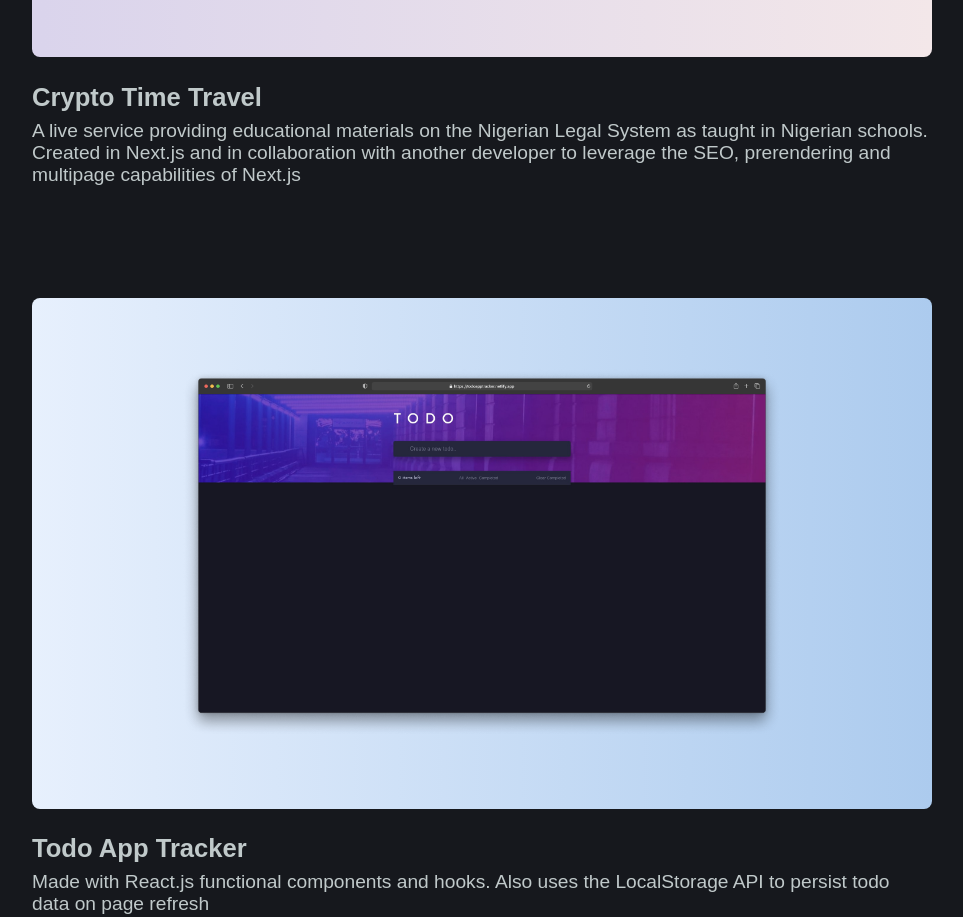
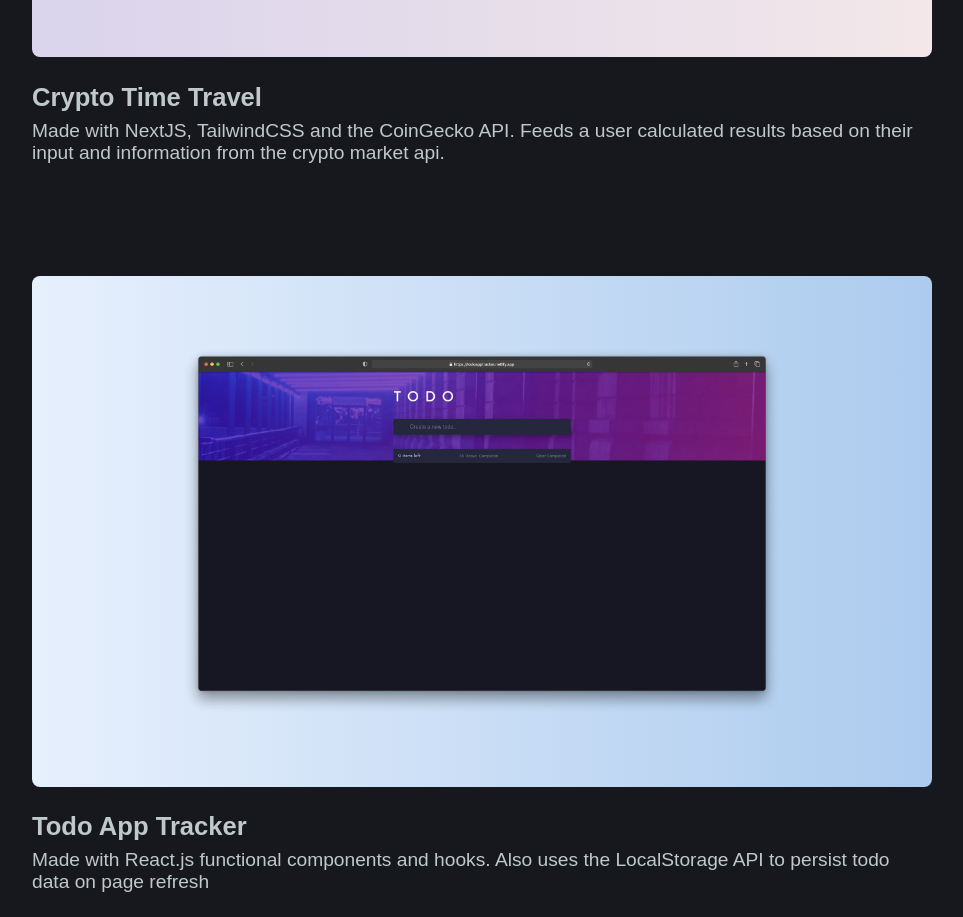
Before and after one commit to GabrielAbubakar/Portfolio-Website, a Next.js app: page / in a window 1280 px wide. Shown: the part 4960-5877 px from the top of the page, without its empty margins (158-1121 px from the left). Built offline with nearby package versions, Linux system fonts and the light colour scheme.

Commit message:
updated description for the crypto app section

```diff
--- a/components/sections/Work/index.tsx
+++ b/components/sections/Work/index.tsx
@@ -57,9 +57,9 @@ const Work: React.FunctionComponent = () => {
                 <ProjectItem
                     image={Crypto}
                     title="Crypto Time Travel"
-                    details="A live service providing educational materials on the Nigerian Legal System as taught in Nigerian schools. Created in Next.js and in collaboration with another developer to leverage the SEO, prerendering and multipage capabilities of Next.js"
-                    link="https://www.learnnigerianlaw.com/"
-                    alt="Learn Law home page"
+                    details="Made with NextJS, TailwindCSS and the CoinGecko API. Feeds a user calculated results based on their input and information from the crypto market api."
+                    link="https://crypto-time-travel.vercel.app/"
+                    alt="Crypto time travel home page"
                     color='greypink' />
 
                 <ProjectItem
```
